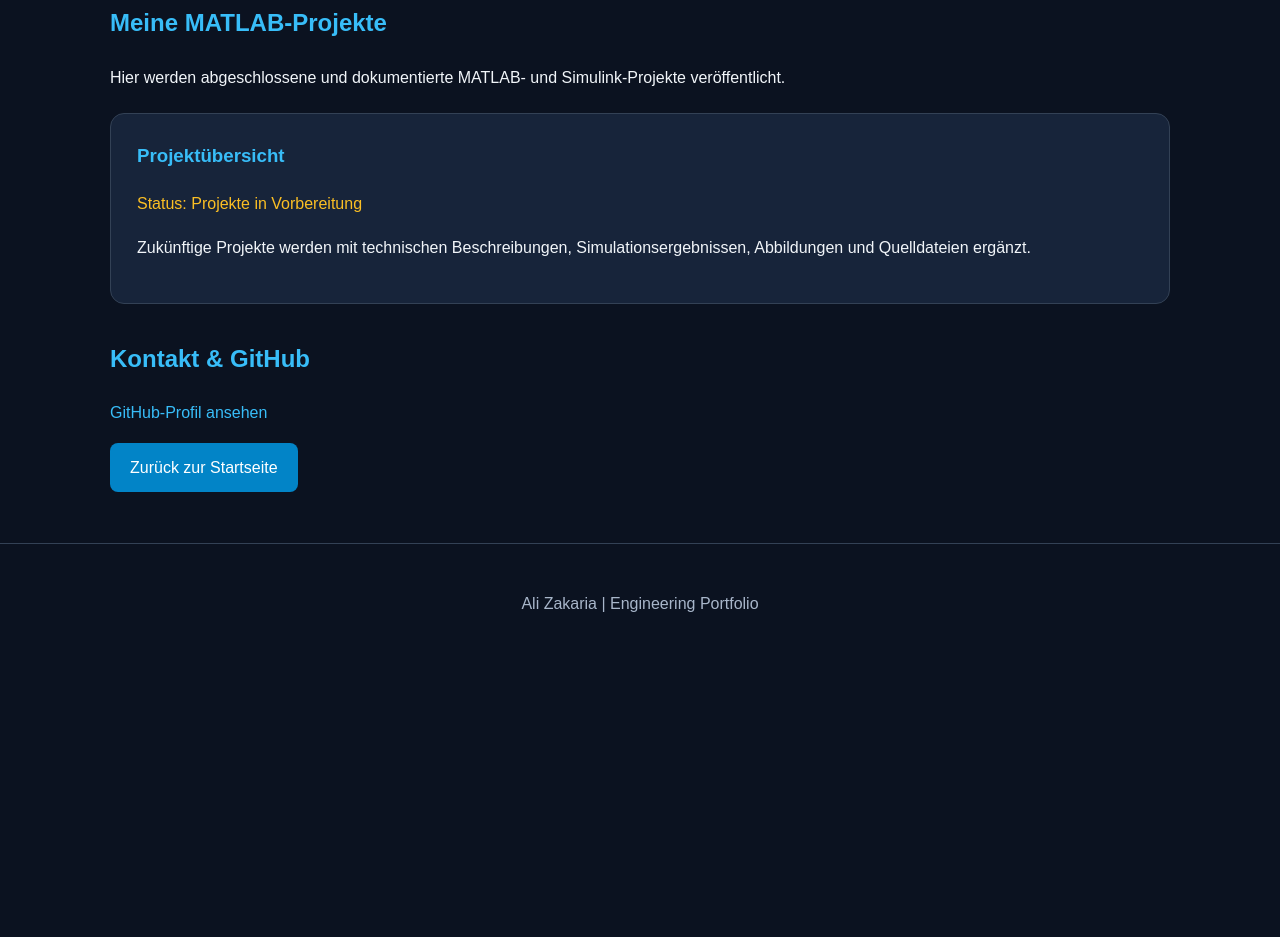
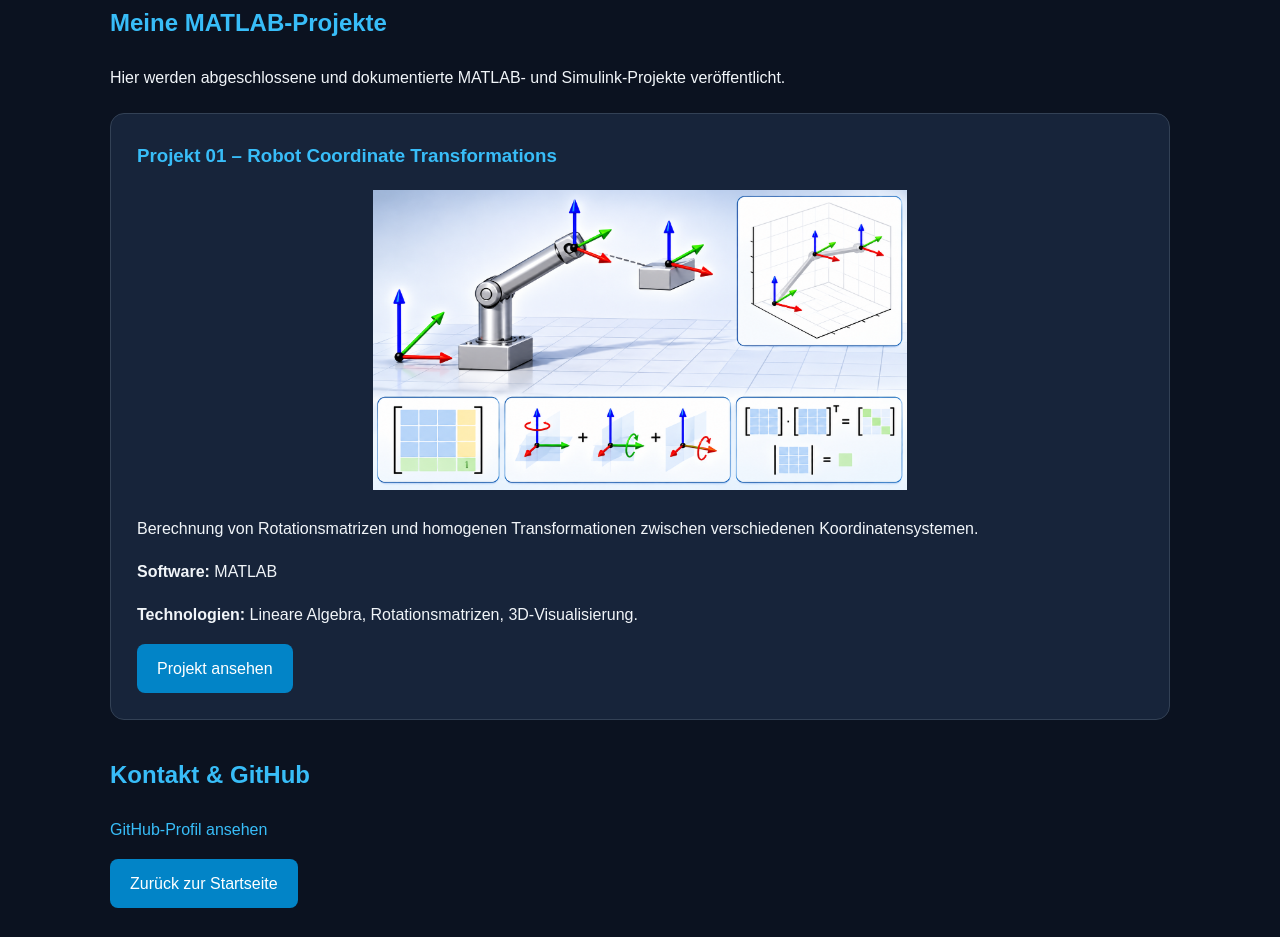
Before and after one commit to 246885-ali/246885-ali.github.io, a plain HTML site: page matlab/index.html in a window 1280 px wide. Shown: the part 963-1900 px from the top of the page. Before the commit the page ends 1626 px from the top, so only its background shows below. Drawn offline with Linux system fonts and the light colour scheme.

Commit message:
Revise project overview for Robot Coordinate Transformations
Updated project details for Robot Coordinate Transformations, including a new image and description.

```diff
--- a/matlab/index.html
+++ b/matlab/index.html
@@ -107,23 +107,40 @@
       Simulink-Projekte veröffentlicht.
     </p>
 
-    <article class="project">
+<article class="project">
 
-      <h3>Projektübersicht</h3>
+  <h3>Projekt 01 – Robot Coordinate Transformations</h3>
 
-      <p class="status">
-        Status: Projekte in Vorbereitung
-      </p>
+  <a href="coordinate-transformations/">
+    <img
+      src="coordinate-transformations/robot_coordinate_transformations_concept.png.png"
+      alt="Robot Coordinate Transformations"
+      loading="lazy"
+      style="width:100%; max-height:300px; object-fit:contain;">
+  </a>
 
-      <p>
-        Zukünftige Projekte werden mit
-        technischen Beschreibungen,
-        Simulationsergebnissen,
-        Abbildungen und Quelldateien
-        ergänzt.
-      </p>
+  <p>
+    Berechnung von Rotationsmatrizen und
+    homogenen Transformationen zwischen
+    verschiedenen Koordinatensystemen.
+  </p>
 
-    </article>
+  <p>
+    <strong>Software:</strong> MATLAB
+  </p>
+
+  <p>
+    <strong>Technologien:</strong>
+    Lineare Algebra, Rotationsmatrizen,
+    3D-Visualisierung.
+  </p>
+
+  <a href="coordinate-transformations/" class="btn">
+    Projekt ansehen
+  </a>
+
+</article>
+
 
     <!-- Neue Projekte werden hier hinzugefügt -->
 
```
